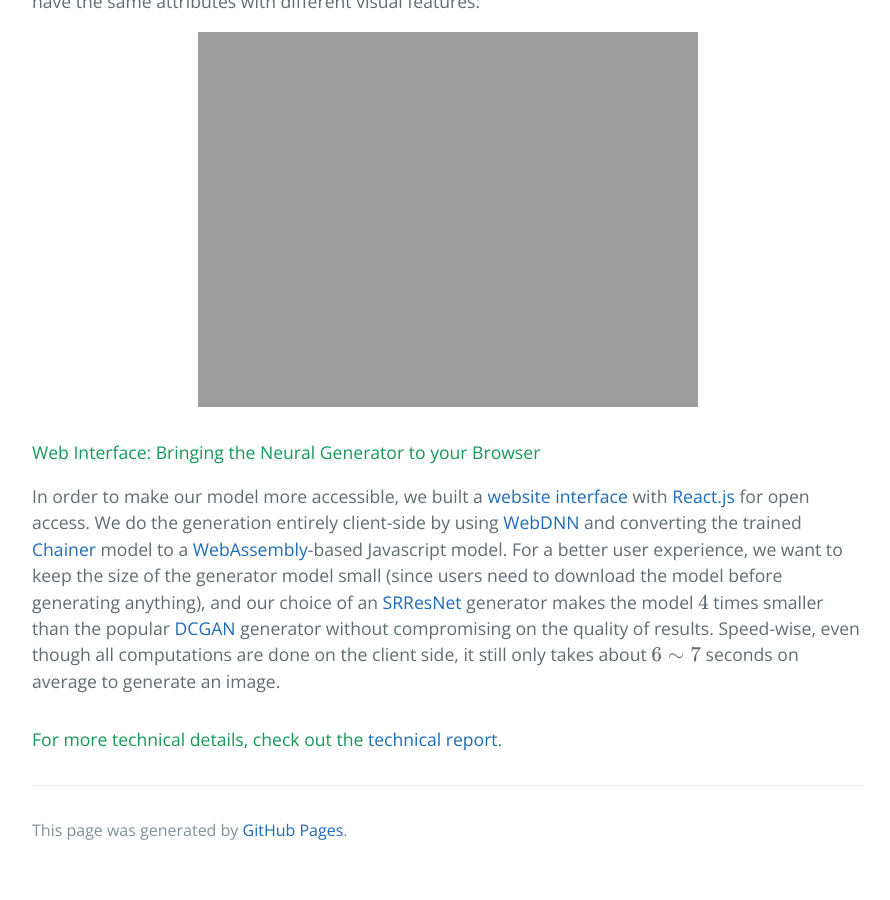
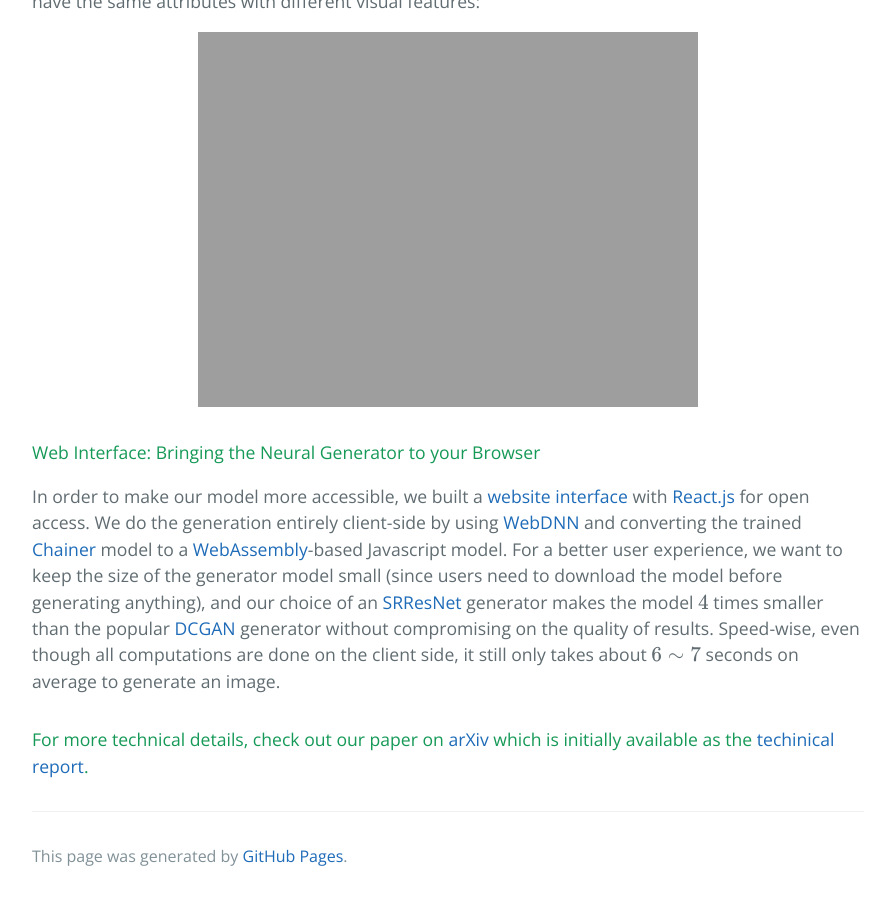
Before and after one commit to makegirlsmoe/makegirlsmoe.github.io, a Jekyll site: the page built from _posts/2017-08-14-news-english.markdown, in a window 1280 px wide and 900 px high, scrolled down 2919 px. Shown: the whole window, without its empty margins (192-1082 px from the left). Built offline with Jekyll 4.4.1, drawn with Linux system fonts in a browser that asks for light colours; formulas are drawn with MathJax 3; before the commit the page ends 3793 px from its top, so only the background shows below that.

Commit message:
Update 2017-08-14-news-english.markdown

```diff
--- a/_posts/2017-08-14-news-english.markdown
+++ b/_posts/2017-08-14-news-english.markdown
@@ -68,4 +68,4 @@ For a better user experience, we want to keep the size of the generator model sm
 and our choice of an [SRResNet](https://arxiv.org/abs/1609.04802) generator makes the model $$4$$ times smaller than the popular [DCGAN](https://arxiv.org/abs/1511.06434) generator without compromising on the quality of results.
 Speed-wise, even though all computations are done on the client side, it still only takes about $$6\sim 7$$ seconds on average to generate an image.
 
-#### For more technical details, check out the [technical report]({{ site.url }}/assets/pdf/technical_report.pdf).
+#### For more technical details, check out our paper on [arXiv](https://arxiv.org/abs/1708.05509) which is initially available as the [techinical report]({{ site.url }}/assets/pdf/technical_report.pdf).
```
